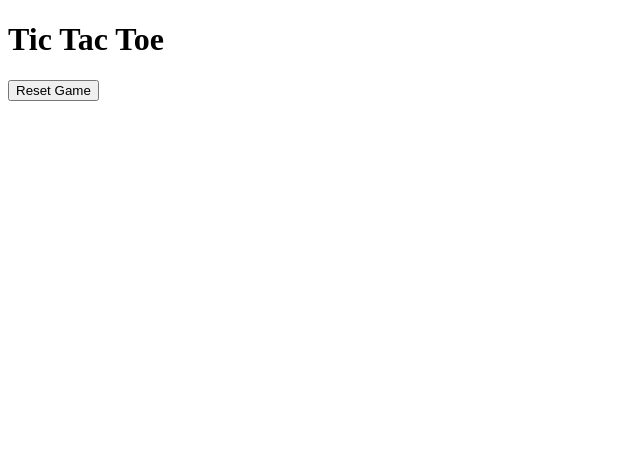
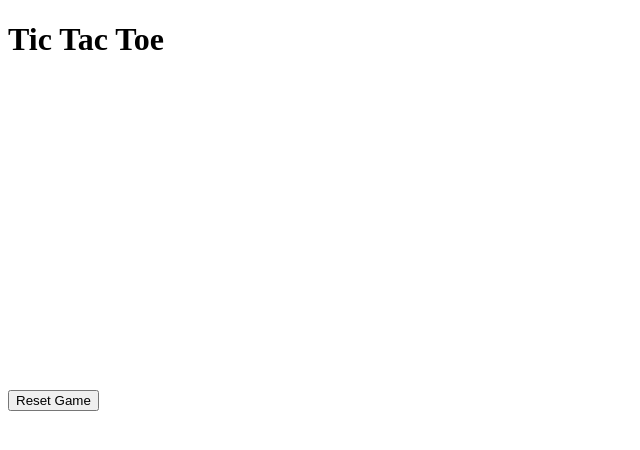
Before and after one commit to macnum/Tic-Tac-Toe, a plain HTML site: page index.html in a window 1280 px wide. Shown: the whole page, without its empty margins (0-640 px from the left). Drawn offline with Linux system fonts and the light colour scheme.

Commit message:
style: add grid template layout for cells

```diff
--- a/style/style.css
+++ b/style/style.css
@@ -3,3 +3,12 @@
 *::after {
     box-sizing: border-box;
 }
+
+
+.board{
+    display: grid;
+    grid-template-columns: 100px 100px 100px;
+    grid-template-rows:repeat(3, 100px);
+    gap: 5px;
+
+}
```
